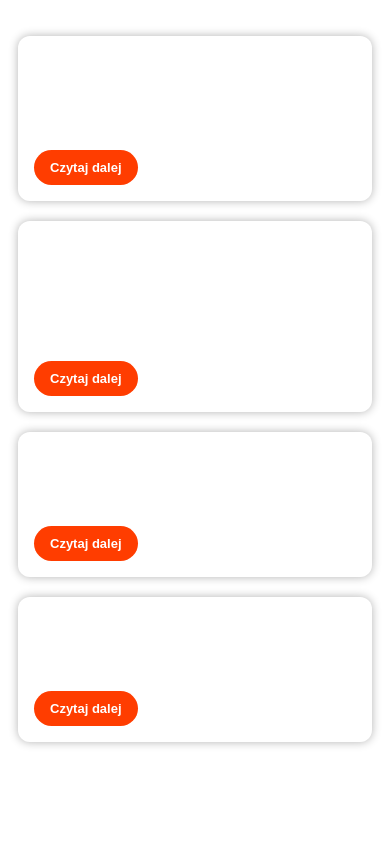
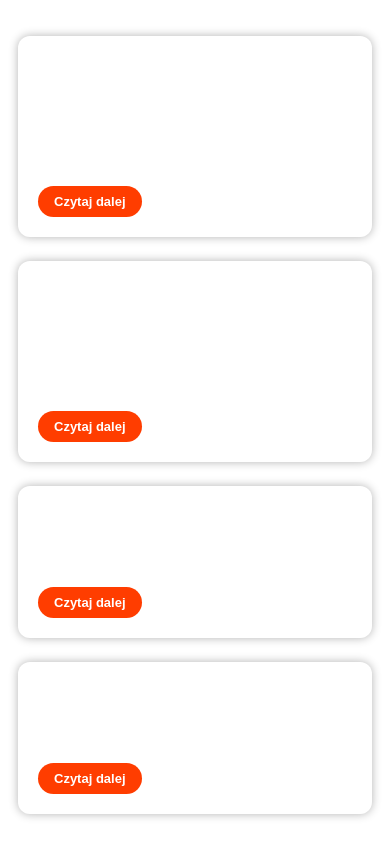
Before and after one commit to Sherydawid1/Cokolwiek, a plain HTML site: page index.html in a window 390 px wide. Drawn offline with Linux system fonts and the light colour scheme.

Commit message:
index.html

```diff
--- a/index.html
+++ b/index.html
@@ -17,12 +17,11 @@
       font-family: 'Poppins', sans-serif;
       background: transparent;
       color: #ffffff;
-      overflow: visible;
-      height: auto;
+      overflow-x: hidden;
     }
 
     .container {
-      max-width: 670px;
+      max-width: 400px;
       width: 100%;
       padding: 30px 16px;
       margin: 0 auto;
@@ -40,13 +39,11 @@
       font-size: 19px;
       margin-bottom: 8px;
       font-weight: 600;
-      color: #ffffff;
     }
 
     .accordion p.subtitle {
       font-size: 13px;
       margin-bottom: 12px;
-      color: #ffffff;
     }
 
     .accordion button {
@@ -64,7 +61,6 @@
       display: none;
       margin-top: 16px;
       font-size: 13px;
-      color: #ffffff;
     }
 
     .accordion-content.open {
@@ -74,25 +70,6 @@
     @media screen and (max-width: 800px) {
       .container {
         padding: 30px 12px;
-      }
-
-      .accordion {
-        padding: 16px;
-        margin-bottom: 20px;
-      }
-
-      .accordion h3 {
-        font-size: 17px;
-      }
-
-      .accordion p.subtitle,
-      .accordion-content,
-      .accordion button {
-        font-size: 13px;
-      }
-
-      .accordion button {
-        padding: 10px 16px;
       }
     }
   </style>
@@ -136,7 +113,6 @@
     </div>
   </div>
 
-  <!-- Toggle logic -->
   <script>
     function toggleAccordion(button) {
       const allContents = document.querySelectorAll('.accordion-content');
@@ -148,14 +124,14 @@
 
       content.classList.toggle('open');
 
-      // Notify parent iframe to resize
+      // Ważne! Dla iframe-resizera
       if (window.parentIFrame) {
-        setTimeout(() => window.parentIFrame.size(), 150);
+        window.parentIFrame.size(); // aktualizuje wysokość iframe
       }
     }
   </script>
 
-  <!-- Required for iframeResizer -->
+  <!-- Wymagany do auto-resize w iframie -->
   <script src="https://cdn.jsdelivr.net/npm/iframe-resizer/js/iframeResizer.contentWindow.min.js"></script>
 </body>
 </html>
```
